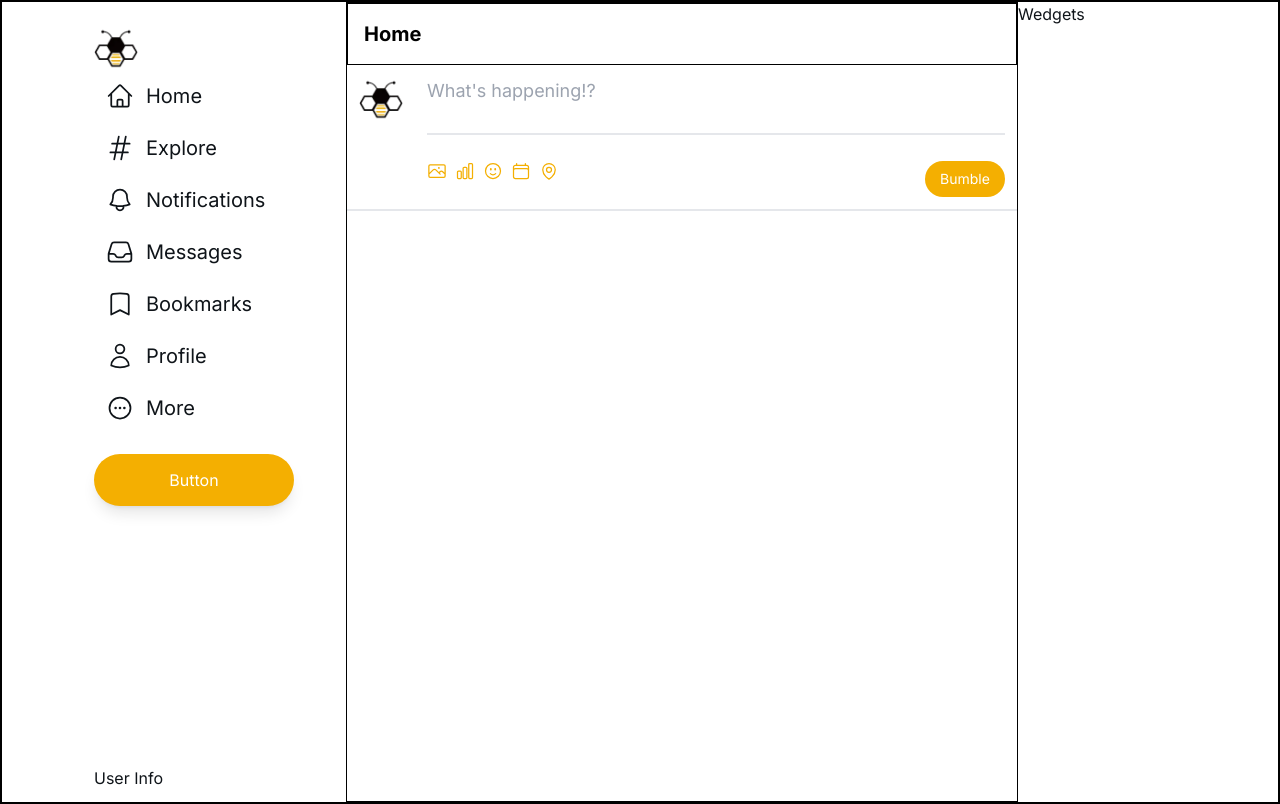
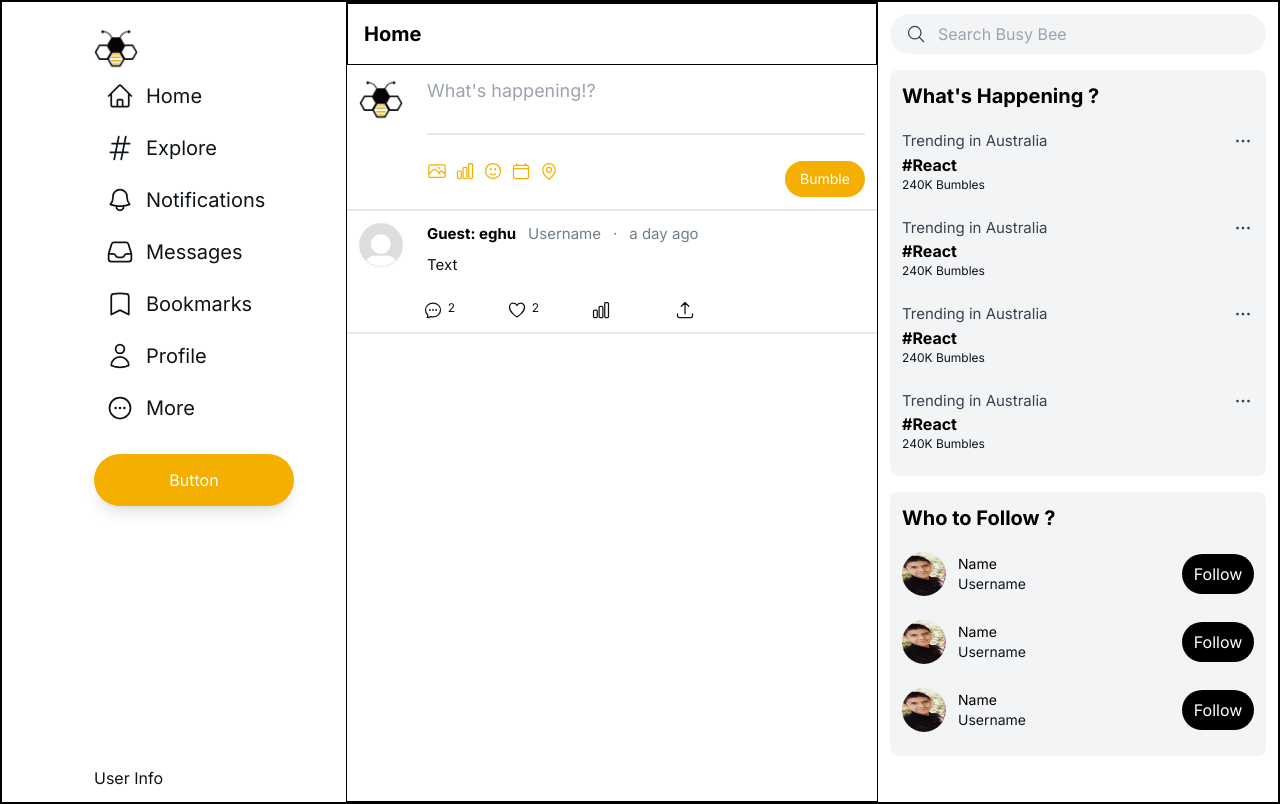
Before and after one commit to KrazyNight/social-media-app-solo-3, a Next.js app: page / in a window 1280 px wide. Built offline with nearby package versions, Linux system fonts and the light colour scheme.

Commit message:
Sidebar PostFeed Widgets do over part 4

```diff
--- a/components/Post.tsx
+++ b/components/Post.tsx
@@ -1,15 +1,122 @@
+import { ArrowUpTrayIcon, ChartBarIcon, ChatBubbleLeftEllipsisIcon, ChatBubbleOvalLeftEllipsisIcon, HeartIcon } from '@heroicons/react/24/outline'
+import Image from 'next/image'
 import React from 'react'
 
 export default function Post() {
   return (
     <>
-    <div>
+    <div className='border-b-2'>
+      <PostHeader />
+      <div className='flex
+      ml-16 p-3 space-x-16
+      '>
+
+
+
+        <div className='relative '>
+          <ChatBubbleOvalLeftEllipsisIcon className='
+          w-5 h-5  cursor-pointer
+          hover:text-[#f4af01] transition
+          '/>
+          <span className='absolute text-xs top-0 -right-3 '>
+            2
+          </span>
+        </div>
+
+        <div className='relative '>
+          <HeartIcon className='
+          w-5 h-5  cursor-pointer
+          hover:text-pink-500 transition
+          '/>
+          <span className='absolute text-xs top-0 -right-3 '>
+            2
+          </span>
+        </div>
+
+        <div className='relative '>
+          <ChartBarIcon className='
+          w-5 h-5  cursor-not-allowed
+          hover:text-[red] transition
+          '/>
+        </div>
+
+        <div className='relative '>
+          <ArrowUpTrayIcon className='
+          w-5 h-5  cursor-not-allowed
+          hover:text-[red] transition
+          '/>
+        </div>
+
+
+
+
+
+
+
+
+      </div>
+
+
+
+
 
     </div>
+
+
     </>
   )
 }
 
+
+export function PostHeader() {
+  return (
+    <>
+    <div className='flex p-3 space-x-6 '>
+      <Image
+      src={"/assets/profile-pic.png"}
+      width={44}
+      height={44}
+      alt='Profile-Pic'
+      className='w-11 h-11 '
+      />
+
+      <div className='flex flex-col space-y-2 text-[15px]'>
+
+        <div className='flex space-x-3 text-[#707e89] '>
+          <span className='text-black font-bold
+          inline-block
+          whitespace-nowrap overflow-hidden text-ellipsis
+          max-w-[60px]
+          min-[400px]:max-w-[100px]
+          min-[500px]:max-w-[140px]
+          sm:max-w-[160px]
+
+
+
+          '>
+            Guest: eghu
+          </span>
+          <span className='
+
+          inline-block
+          whitespace-nowrap overflow-hidden text-ellipsis
+          max-w-[60px]
+          min-[400px]:max-w-[100px]
+          min-[500px]:max-w-[140px]
+          sm:max-w-[160px]
+          '>
+            Username
+          </span>
+          <span> · </span>
+          <span> a day ago </span>
+        </div>
+        <span> Text </span>
+      </div>
+    </div>
+
+    </>
+  )
+}
 // // Final
 // import { ArrowUpTrayIcon, ChartBarIcon, ChatBubbleOvalLeftEllipsisIcon, HeartIcon } from '@heroicons/react/24/outline'
 // import Image from 'next/image'
--- a/components/PostFeed.tsx
+++ b/components/PostFeed.tsx
@@ -1,5 +1,6 @@
 import React from 'react'
 import PostInput from './PostInput'
+import Post from './Post'
 
 export default function PostFeed() {
   return (
@@ -21,6 +22,7 @@ export default function PostFeed() {
         Home
       </div>
       <PostInput />
+      <Post />
 
 
     </div>
--- a/components/Widgets.tsx
+++ b/components/Widgets.tsx
@@ -1,11 +1,186 @@
+import { EllipsisHorizontalIcon, MagnifyingGlassIcon } from '@heroicons/react/24/outline'
+import Image from 'next/image'
 import React from 'react'
 
 export default function Widgets() {
   return (
     <>
     <div className='hidden lg:block'>
-      Wedgets
 
+      <div className='
+
+      p-3
+      w-[400px]
+      flex flex-col space-y-4
+      '>
+
+        <div className='flex
+        bg-gray-100 text-gray-700
+        rounded-full space-x-3
+        items-center
+        h-[40px]
+
+        '>
+          <MagnifyingGlassIcon className='
+          w-[20px] h-[20px]
+          ml-4
+          ' />
+          <input type="text"
+          placeholder='Search Busy Bee'
+          className='bg-transparent outline-none '
+          />
+
+        </div>
+
+        <div className='bg-gray-100
+        p-3
+        rounded-lg
+        '>
+          <h1 className='text-black font-bold text-xl mb-2'>What's Happening ?</h1>
+
+
+
+
+          <div className='flex flex-col py-3  '>
+            <div className='flex justify-between
+            text-gray-700
+            text-[15px]
+            '>
+              <span>Trending in Australia</span>
+              <EllipsisHorizontalIcon className='w-[22px] h-[22px]' />
+            </div>
+            <span className='text-md font-bold text-black'>#React</span>
+            <span className='text-xs'>240K Bumbles</span>
+          </div>
+
+                  <div className='flex flex-col py-3  '>
+            <div className='flex justify-between
+            text-gray-700
+            text-[15px]
+            '>
+              <span>Trending in Australia</span>
+              <EllipsisHorizontalIcon className='w-[22px] h-[22px]' />
+            </div>
+            <span className='text-md font-bold text-black'>#React</span>
+            <span className='text-xs'>240K Bumbles</span>
+          </div>
+
+                  <div className='flex flex-col py-3  '>
+            <div className='flex justify-between
+            text-gray-700
+            text-[15px]
+            '>
+              <span>Trending in Australia</span>
+              <EllipsisHorizontalIcon className='w-[22px] h-[22px]' />
+            </div>
+            <span className='text-md font-bold text-black'>#React</span>
+            <span className='text-xs'>240K Bumbles</span>
+          </div>
+
+                  <div className='flex flex-col py-3  '>
+            <div className='flex justify-between
+            text-gray-700
+            text-[15px]
+            '>
+              <span>Trending in Australia</span>
+              <EllipsisHorizontalIcon className='w-[22px] h-[22px]' />
+            </div>
+            <span className='text-md font-bold text-black'>#React</span>
+            <span className='text-xs'>240K Bumbles</span>
+          </div>
+        </div>
+
+
+
+        <div className='bg-gray-100
+        p-3
+        rounded-lg
+        '>
+                  <h1 className='text-black font-bold text-xl mb-2'> Who to Follow ?</h1>
+
+                  <div className='flex justify-between items-center py-3  '>
+                    <div className='flex space-x-3 items-center  '>
+                      <Image
+                      src={"/assets/erik.jpg.jpg"}
+                      width={44}
+                      height={44}
+                      alt='Profile-Pic of Erik'
+                      className='h-[44px] w-[44px] rounded-full '
+                      />
+                      <div className='flex flex-col text-sm'>
+                        <span className='text-black'>Name</span>
+                        <span>Username</span>
+                      </div>
+                    </div>
+
+                    <button className='
+                    bg-black text-white
+                    w-[72px] h-[40px]
+                    rounded-full
+                    '>
+                      Follow
+                    </button>
+                  </div>
+
+                  <div className='flex justify-between items-center py-3  '>
+                    <div className='flex space-x-3 items-center  '>
+                      <Image
+                      src={"/assets/erik.jpg.jpg"}
+                      width={44}
+                      height={44}
+                      alt='Profile-Pic of Erik'
+                      className='h-[44px] w-[44px] rounded-full '
+                      />
+                      <div className='flex flex-col text-sm'>
+                        <span className='text-black'>Name</span>
+                        <span>Username</span>
+                      </div>
+                    </div>
+
+                    <button className='
+                    bg-black text-white
+                    w-[72px] h-[40px]
+                    rounded-full
+                    '>
+                      Follow
+                    </button>
+                  </div>
+
+                  <div className='flex justify-between items-center py-3  '>
+                    <div className='flex space-x-3 items-center  '>
+                      <Image
+                      src={"/assets/erik.jpg.jpg"}
+                      width={44}
+                      height={44}
+                      alt='Profile-Pic of Erik'
+                      className='h-[44px] w-[44px] rounded-full '
+                      />
+                      <div className='flex flex-col text-sm'>
+                        <span className='text-black'>Name</span>
+                        <span>Username</span>
+                      </div>
+                    </div>
+
+                    <button className='
+                    bg-black text-white
+                    w-[72px] h-[40px]
+                    rounded-full
+                    '>
+                      Follow
+                    </button>
+                  </div>
+
+
+
+
+        </div>
+
+
+
+
+
+
+      </div>
     </div>
     </>
   )
```
